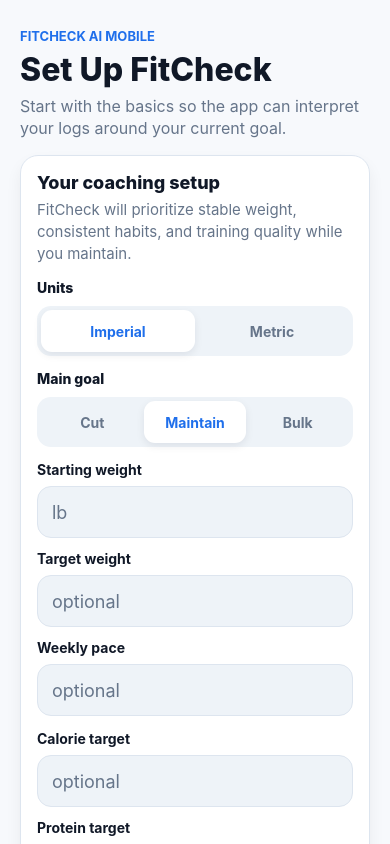
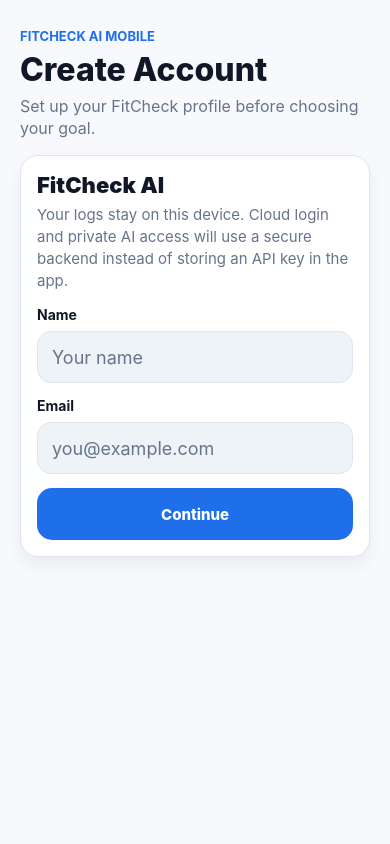
Before and after one commit to ayushs36/fitcheck-ai, a React Native app in the folder mobile/: screen / in a window 390 px wide. Built offline with nearby package versions, Linux system fonts and the light colour scheme.

Commit message:
Add mobile account foundation

```diff
--- a/mobile/App.tsx
+++ b/mobile/App.tsx
@@ -1,15 +1,16 @@
 import { useEffect, useState } from "react";
 import { SafeAreaView, StatusBar, StyleSheet, Text, View } from "react-native";
 import { BottomTabs, MobileTab } from "./src/components/BottomTabs";
+import { AccountScreen } from "./src/screens/AccountScreen";
 import { GoalsScreen } from "./src/screens/GoalsScreen";
 import { OnboardingScreen } from "./src/screens/OnboardingScreen";
 import { ProgressScreen } from "./src/screens/ProgressScreen";
 import { SettingsScreen } from "./src/screens/SettingsScreen";
 import { TodayScreen } from "./src/screens/TodayScreen";
 import { TrainingScreen } from "./src/screens/TrainingScreen";
-import { loadUserSettings } from "./src/storage/mobileStorage";
+import { loadMobileAccount, loadUserSettings } from "./src/storage/mobileStorage";
 import { colors } from "./src/theme/colors";
-import { UserSettings } from "./src/types/fitness";
+import { MobileAccount, UserSettings } from "./src/types/fitness";
 
 function renderScreen(activeTab: MobileTab, onDataReset: () => void) {
   switch (activeTab) {
@@ -30,6 +31,7 @@
 export default function App() {
   const [activeTab, setActiveTab] = useState<MobileTab>("today");
   const [isLoadingSettings, setIsLoadingSettings] = useState(true);
+  const [hasAccount, setHasAccount] = useState(false);
   const [hasCompletedOnboarding, setHasCompletedOnboarding] = useState(false);
 
   useEffect(() => {
@@ -37,8 +39,12 @@
 
     async function loadSettings() {
       try {
-        const settings = await loadUserSettings();
+        const [account, settings] = await Promise.all([
+          loadMobileAccount(),
+          loadUserSettings(),
+        ]);
         if (isMounted) {
+          setHasAccount(Boolean(account));
           setHasCompletedOnboarding(Boolean(settings?.hasCompletedOnboarding || settings));
         }
       } finally {
@@ -60,7 +66,12 @@
     setActiveTab("today");
   }
 
+  function completeAccount(_account: MobileAccount) {
+    setHasAccount(true);
+  }
+
   function handleDataReset() {
+    setHasAccount(false);
     setHasCompletedOnboarding(false);
     setActiveTab("today");
   }
@@ -74,6 +85,8 @@
             <Text style={styles.loadingTitle}>FitCheck AI</Text>
             <Text style={styles.loadingBody}>Loading your mobile workspace</Text>
           </View>
+        ) : !hasAccount ? (
+          <AccountScreen onComplete={completeAccount} />
         ) : hasCompletedOnboarding ? (
           <>
             {renderScreen(activeTab, handleDataReset)}
--- /dev/null
+++ b/mobile/src/screens/AccountScreen.tsx
@@ -0,0 +1,117 @@
+import { useState } from "react";
+import { Alert, Pressable, StyleSheet, Text, View } from "react-native";
+import { Card } from "../components/Card";
+import { Screen } from "../components/Screen";
+import { TextField } from "../components/TextField";
+import { saveMobileAccount } from "../storage/mobileStorage";
+import { colors } from "../theme/colors";
+import { MobileAccount } from "../types/fitness";
+
+type AccountScreenProps = {
+  onComplete: (account: MobileAccount) => void;
+};
+
+function isValidEmail(value: string) {
+  return /^[^\s@]+@[^\s@]+\.[^\s@]+$/.test(value.trim());
+}
+
+export function AccountScreen({ onComplete }: AccountScreenProps) {
+  const [displayName, setDisplayName] = useState("");
+  const [email, setEmail] = useState("");
+
+  async function createAccount() {
+    const cleanName = displayName.trim();
+    const cleanEmail = email.trim().toLowerCase();
+
+    if (!cleanName) {
+      Alert.alert("Name required", "Add your name to continue.");
+      return;
+    }
+
+    if (!isValidEmail(cleanEmail)) {
+      Alert.alert("Email required", "Add a valid email to continue.");
+      return;
+    }
+
+    const now = new Date().toISOString();
+    const account: MobileAccount = {
+      id: `local-${Date.now()}`,
+      displayName: cleanName,
+      email: cleanEmail,
+      authProvider: "local",
+      privateAIAccess: "backend-required",
+      createdAt: now,
+      updatedAt: now,
+    };
+
+    await saveMobileAccount(account);
+    onComplete(account);
+  }
+
+  return (
+    <Screen
+      title="Create Account"
+      subtitle="Set up your FitCheck profile before choosing your goal."
+    >
+      <Card>
+        <View style={styles.header}>
+          <Text style={styles.title}>FitCheck AI</Text>
+          <Text style={styles.body}>
+            Your logs stay on this device. Cloud login and private AI access will use a secure
+            backend instead of storing an API key in the app.
+          </Text>
+        </View>
+
+        <TextField
+          autoCapitalize="words"
+          label="Name"
+          onChangeText={setDisplayName}
+          placeholder="Your name"
+          value={displayName}
+        />
+
+        <TextField
+          autoCapitalize="none"
+          autoCorrect={false}
+          keyboardType="email-address"
+          label="Email"
+          onChangeText={setEmail}
+          placeholder="you@example.com"
+          value={email}
+        />
+
+        <Pressable accessibilityRole="button" onPress={createAccount} style={styles.primaryButton}>
+          <Text style={styles.primaryButtonText}>Continue</Text>
+        </Pressable>
+      </Card>
+    </Screen>
+  );
+}
+
+const styles = StyleSheet.create({
+  body: {
+    color: colors.textMuted,
+    fontSize: 15,
+    lineHeight: 22,
+  },
+  header: {
+    gap: 6,
+  },
+  primaryButton: {
+    alignItems: "center",
+    backgroundColor: colors.primary,
+    borderRadius: 15,
+    minHeight: 52,
+    justifyContent: "center",
+  },
+  primaryButtonText: {
+    color: colors.surface,
+    fontSize: 15,
+    fontWeight: "800",
+  },
+  title: {
+    color: colors.text,
+    fontSize: 22,
+    fontWeight: "900",
+  },
+});
--- a/mobile/src/screens/SettingsScreen.tsx
+++ b/mobile/src/screens/SettingsScreen.tsx
@@ -10,13 +10,14 @@
   restoreMobileDataBackup,
 } from "../storage/mobileStorage";
 import { colors } from "../theme/colors";
-import { GoalType, UserSettings } from "../types/fitness";
+import { GoalType, MobileAccount, UserSettings } from "../types/fitness";
 import { getWeightUnitLabel } from "../utils/units";
 
 type DataSnapshot = {
   dailyLogCount: number;
   workoutCount: number;
   settings: UserSettings | null;
+  account: MobileAccount | null;
   latestLogDate?: string;
   latestWorkoutDate?: string;
 };
@@ -53,6 +54,7 @@
     dailyLogCount: backup.logs.length,
     workoutCount: backup.workouts.length,
     settings: backup.settings,
+    account: backup.account,
     latestLogDate,
     latestWorkoutDate,
   };
@@ -79,6 +81,7 @@
       logs: parsedBackup.logs,
       workouts: parsedBackup.workouts,
       settings: parsedBackup.settings ?? null,
+      account: parsedBackup.account ?? null,
     };
   } catch {
     return null;
@@ -90,6 +93,7 @@
     dailyLogCount: 0,
     workoutCount: 0,
     settings: null,
+    account: null,
   });
   const [isLoading, setIsLoading] = useState(true);
   const [restoreText, setRestoreText] = useState("");
@@ -180,6 +184,7 @@
   }
 
   const settings = snapshot.settings;
+  const account = snapshot.account;
   const unitLabel = settings ? getWeightUnitLabel(settings.unitSystem) : "Not set";
 
   return (
@@ -207,6 +212,32 @@
         </View>
 
         <Text style={styles.helperText}>Change goal details from the Goals tab.</Text>
+      </Card>
+
+      <Card>
+        <View style={styles.header}>
+          <Text style={styles.title}>Account</Text>
+          <Text style={styles.body}>
+            {account
+              ? `${account.displayName} is signed in on this device.`
+              : "No account is saved on this device."}
+          </Text>
+        </View>
+
+        <View style={styles.summaryGrid}>
+          <View style={styles.summaryItem}>
+            <Text style={styles.summaryLabel}>Email</Text>
+            <Text style={styles.summaryValueSmall}>{account?.email ?? "Not set"}</Text>
+          </View>
+          <View style={styles.summaryItem}>
+            <Text style={styles.summaryLabel}>AI Access</Text>
+            <Text style={styles.summaryValueSmall}>Backend only</Text>
+          </View>
+        </View>
+
+        <Text style={styles.helperText}>
+          OpenAI access will require a protected backend account check.
+        </Text>
       </Card>
 
       <Card>
@@ -380,6 +411,11 @@
     fontSize: 20,
     fontWeight: "800",
   },
+  summaryValueSmall: {
+    color: colors.text,
+    fontSize: 14,
+    fontWeight: "800",
+  },
   title: {
     color: colors.text,
     fontSize: 18,
--- a/mobile/src/storage/mobileStorage.ts
+++ b/mobile/src/storage/mobileStorage.ts
@@ -1,10 +1,11 @@
 import AsyncStorage from "@react-native-async-storage/async-storage";
-import { DailyLog, UserSettings, WorkoutSession } from "../types/fitness";
+import { DailyLog, MobileAccount, UserSettings, WorkoutSession } from "../types/fitness";
 
 export const MOBILE_STORAGE_KEYS = {
   logs: "fitcheck-mobile:daily-logs:v1",
   workouts: "fitcheck-mobile:workout-sessions:v1",
   settings: "fitcheck-mobile:user-settings:v1",
+  account: "fitcheck-mobile:account:v1",
 } as const;
 
 export async function loadDailyLogs(): Promise<DailyLog[]> {
@@ -135,18 +136,37 @@
   await AsyncStorage.setItem(MOBILE_STORAGE_KEYS.settings, JSON.stringify(settings));
 }
 
+export async function loadMobileAccount(): Promise<MobileAccount | null> {
+  const rawAccount = await AsyncStorage.getItem(MOBILE_STORAGE_KEYS.account);
+  if (!rawAccount) {
+    return null;
+  }
+
+  try {
+    return JSON.parse(rawAccount) as MobileAccount;
+  } catch {
+    return null;
+  }
+}
+
+export async function saveMobileAccount(account: MobileAccount): Promise<void> {
+  await AsyncStorage.setItem(MOBILE_STORAGE_KEYS.account, JSON.stringify(account));
+}
+
 export type MobileDataBackup = {
   exportedAt: string;
   logs: DailyLog[];
   workouts: WorkoutSession[];
   settings: UserSettings | null;
+  account: MobileAccount | null;
 };
 
 export async function loadMobileDataBackup(): Promise<MobileDataBackup> {
-  const [logs, workouts, settings] = await Promise.all([
+  const [logs, workouts, settings, account] = await Promise.all([
     loadDailyLogs(),
     loadWorkoutSessions(),
     loadUserSettings(),
+    loadMobileAccount(),
   ]);
 
   return {
@@ -154,6 +174,7 @@
     logs,
     workouts,
     settings,
+    account,
   };
 }
 
@@ -162,6 +183,7 @@
     [MOBILE_STORAGE_KEYS.logs, JSON.stringify(backup.logs)],
     [MOBILE_STORAGE_KEYS.workouts, JSON.stringify(backup.workouts)],
     [MOBILE_STORAGE_KEYS.settings, JSON.stringify(backup.settings)],
+    [MOBILE_STORAGE_KEYS.account, JSON.stringify(backup.account)],
   ]);
 }
 
@@ -170,5 +192,6 @@
     MOBILE_STORAGE_KEYS.logs,
     MOBILE_STORAGE_KEYS.workouts,
     MOBILE_STORAGE_KEYS.settings,
+    MOBILE_STORAGE_KEYS.account,
   ]);
 }
```
Also changed, not shown: mobile/src/types/fitness.ts (+10 -0 lines), 2 other files (tests, documents, lock files or other folders).
